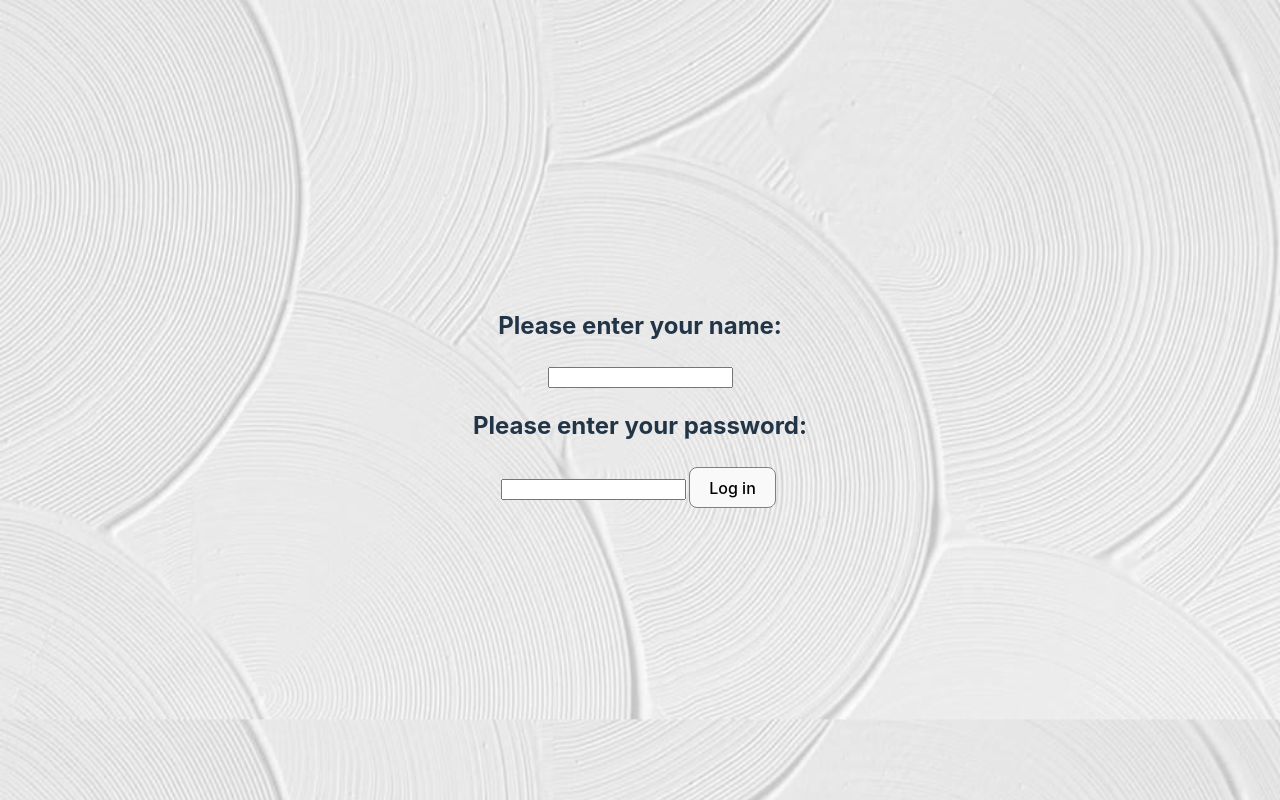
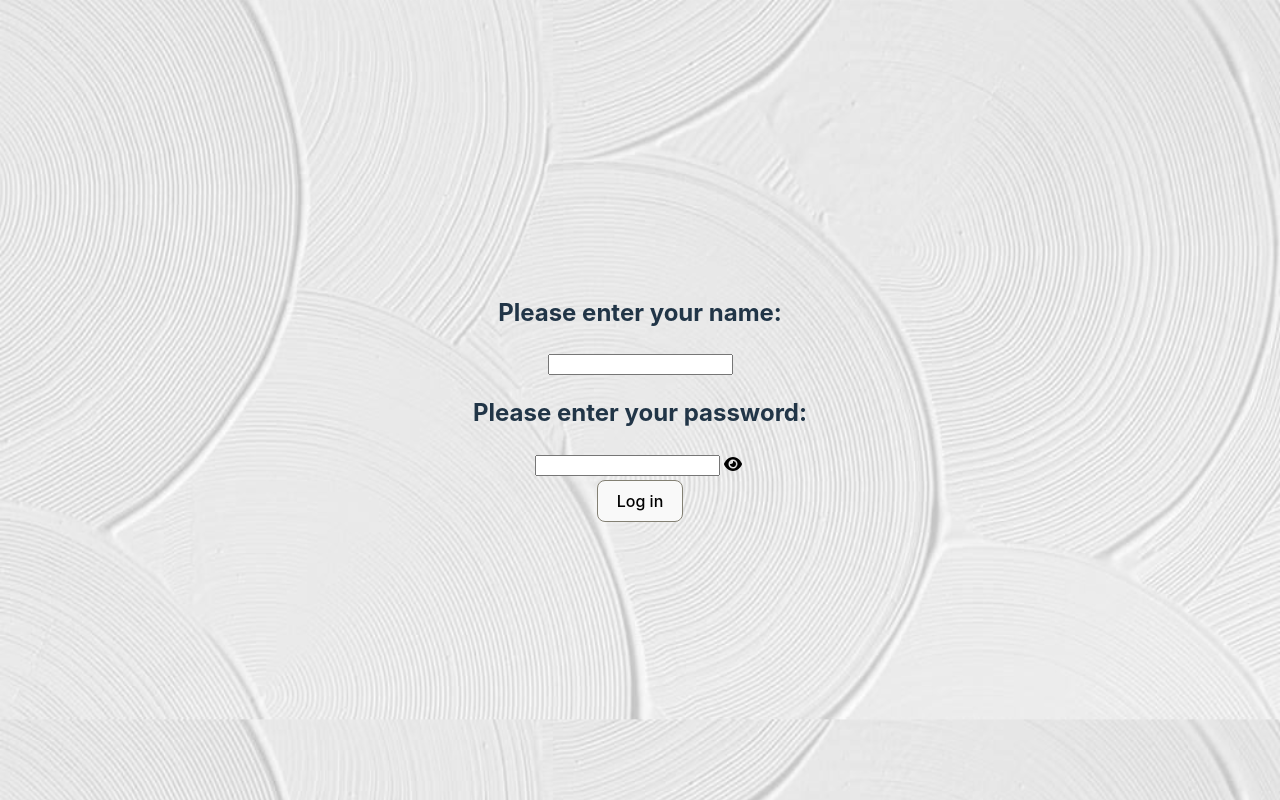
Before and after one commit to shirelk/Project6FSWD, a React (Vite) app: page /login in a window 1280 px wide. Built offline with nearby package versions, Linux system fonts and the light colour scheme.

Commit message:
eye icon

```diff
--- a/client/Login.jsx
+++ b/client/Login.jsx
@@ -1,10 +1,14 @@
 import React, { useState } from "react";
+import { FontAwesomeIcon } from "@fortawesome/react-fontawesome";
+import { faEye, faEyeSlash } from "@fortawesome/free-solid-svg-icons";
+
 // const myApi = require("./api.cjs");
 
 function Login() {
   const [username, setUsername] = useState("");
   const [password, setPassword] = useState("");
   const [error, setError] = useState("");
+  const [showPassword, setShowPassword] = useState(false);
 
   const handleLogin = async () => {
     // extract username and password from user_passwords table
@@ -12,7 +16,7 @@
       `http://localhost:3000/users_passwords/${username}`
     ).then((response) => response.json());
     if (user) {
-    console.log(user);
+      console.log(user);
       // check if password matches
       if (user.password === password) {
         // get user info from users table
@@ -44,6 +48,16 @@
     }
   };
 
+  const handleKeyDown = (e) => {
+    if (e.key === "Enter") {
+      handleLogin();
+    }
+  };
+
+  const togglePasswordVisibility = () => {
+    setShowPassword(!showPassword);
+  };
+
   return (
     <div className="background1">
       <form>
@@ -56,11 +70,21 @@
         ></input>
         <h2>Please enter your password:</h2>
         {/* <h4>password: 3159</h4> */}
-        <input
-          type="password"
-          value={password}
-          onChange={(e) => setPassword(e.target.value)}
-        ></input>
+        <div className="password-input">
+          <input
+            type={showPassword ? "text" : "password"}
+            value={password}
+            onChange={(e) => setPassword(e.target.value)}
+            onKeyDown={handleKeyDown}
+          ></input>
+          <button
+            type="button"
+            className="password-toggle"
+            onClick={togglePasswordVisibility}
+          >
+            <FontAwesomeIcon icon={showPassword ? faEyeSlash : faEye} />
+          </button>
+        </div>
         <button type="button" onClick={handleLogin}>
           Log in
         </button>
--- a/client/index.css
+++ b/client/index.css
@@ -169,3 +169,17 @@
   bottom: 3vh;
   width: 100px;
 }
+
+.password-toggle {
+  background: none;
+  border: none;
+  padding: 0;
+  cursor: pointer;
+  font-size: 1rem;
+  position: relative;
+  outline: none; /* Remove the outline when the button is focused */
+}
+
+.password-toggle:focus-visible {
+  outline: none; /* Remove the outline for the password-toggle button */
+}
--- a/package.json
+++ b/package.json
@@ -10,6 +10,9 @@
     "preview": "vite preview"
   },
   "dependencies": {
+    "@fortawesome/fontawesome-svg-core": "^6.4.0",
+    "@fortawesome/free-solid-svg-icons": "^6.4.0",
+    "@fortawesome/react-fontawesome": "^0.2.0",
     "body-parser": "^1.20.2",
     "cors": "^2.8.5",
     "express": "^4.18.2",
```
Also changed, not shown: client/App.css (line endings or trailing spaces), 1 other file (tests, documents, lock files or other folders).
